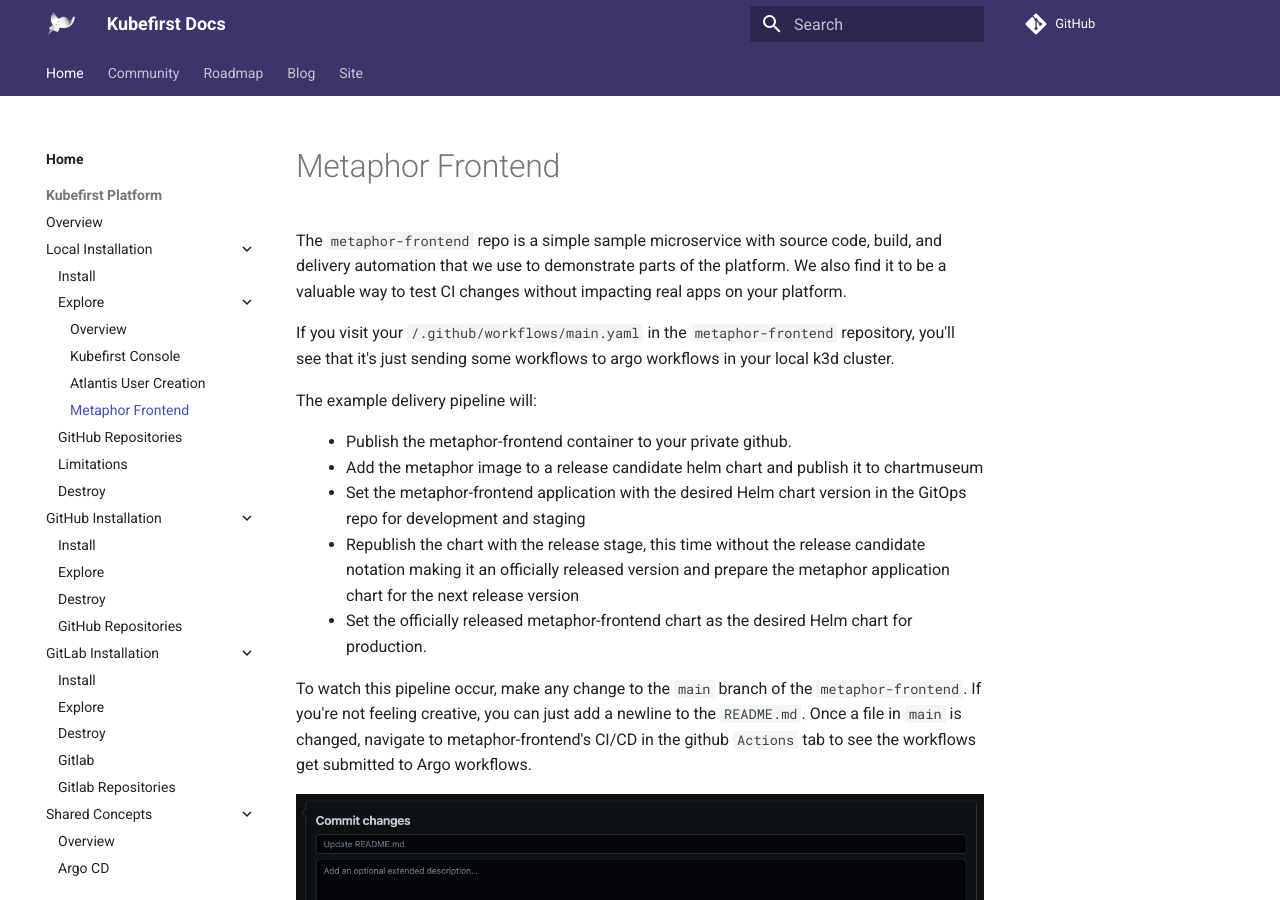
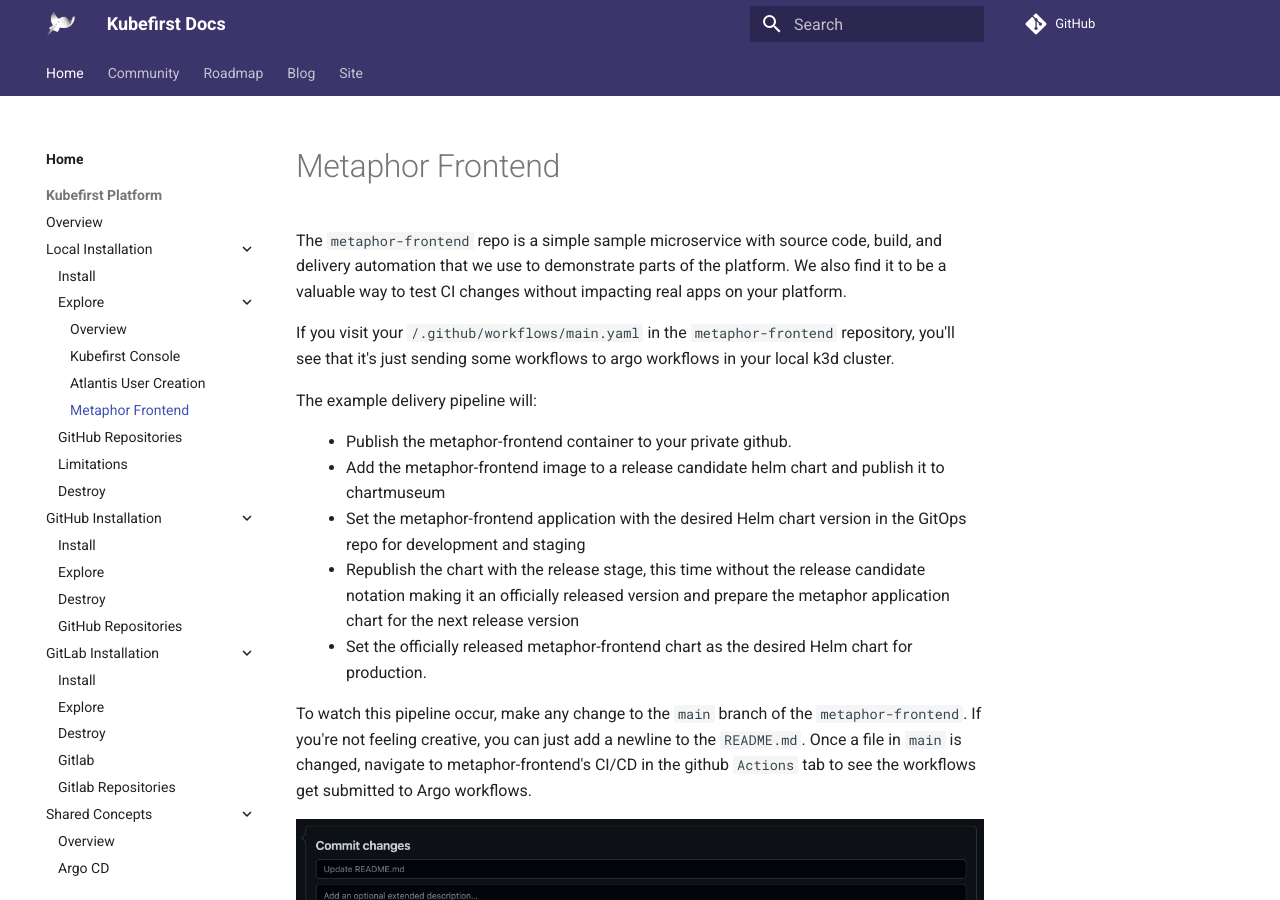
Before and after one commit to konstructio/kubefirst, an MkDocs documentation site: the page built from docs/kubefirst/local/explore/metaphor.md, in a window 1280 px wide and 900 px high. Built offline with MkDocs 1.6.1 and Material for MkDocs 9.7.7, drawn with Linux system fonts in a browser that asks for light colours; comment, search, counter and statistics services are not loaded.

Commit message:
metaphor update
Co-authored-by: Jared Edwards <jared@kubefirst.com>

```diff
--- a/docs/kubefirst/local/explore/metaphor.md
+++ b/docs/kubefirst/local/explore/metaphor.md
@@ -5,7 +5,7 @@
 The example delivery pipeline will:
 
 - Publish the metaphor-frontend container to your private github.
-- Add the metaphor image to a release candidate helm chart and publish it to chartmuseum
+- Add the metaphor-frontend image to a release candidate helm chart and publish it to chartmuseum
 - Set the metaphor-frontend application with the desired Helm chart version in the GitOps repo for development and staging
 - Republish the chart with the release stage, this time without the release candidate notation making it an officially released version and prepare the metaphor application chart for the next release version
 - Set the officially released metaphor-frontend chart as the desired Helm chart for production.
```
